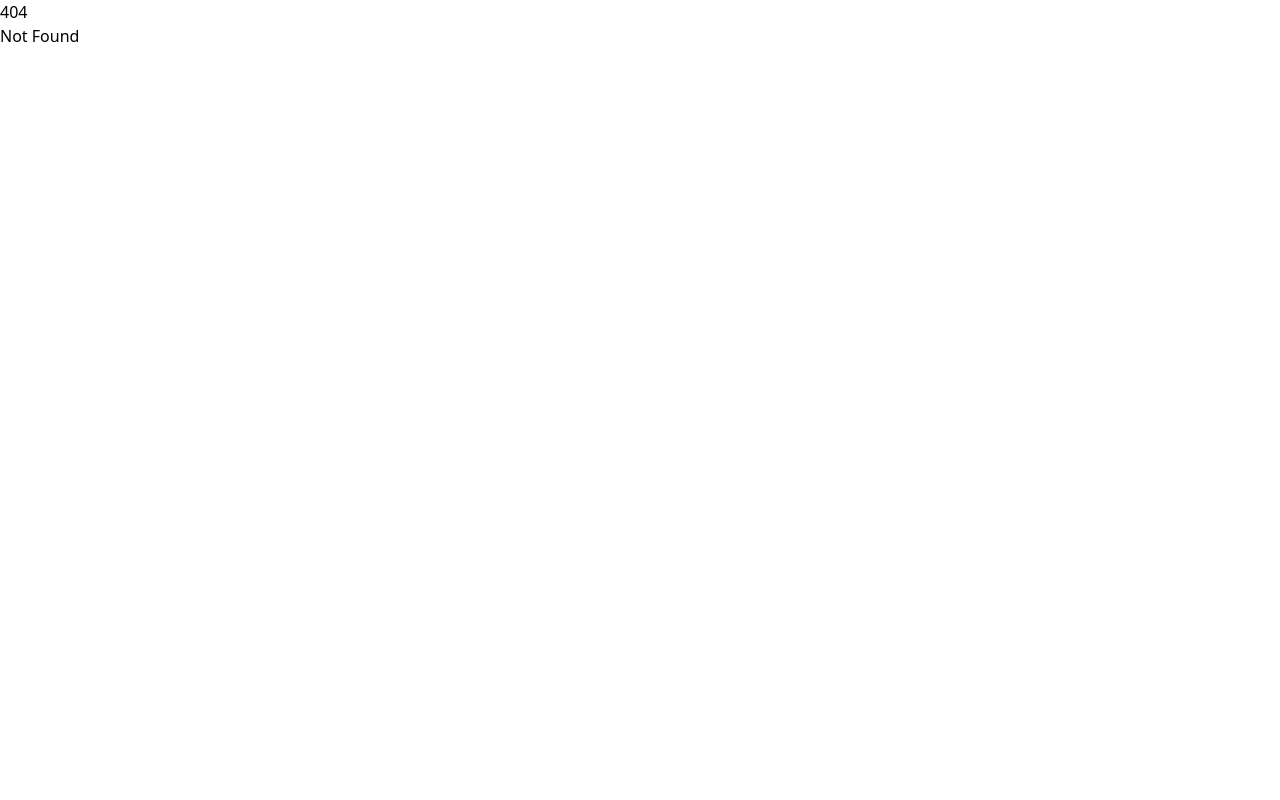
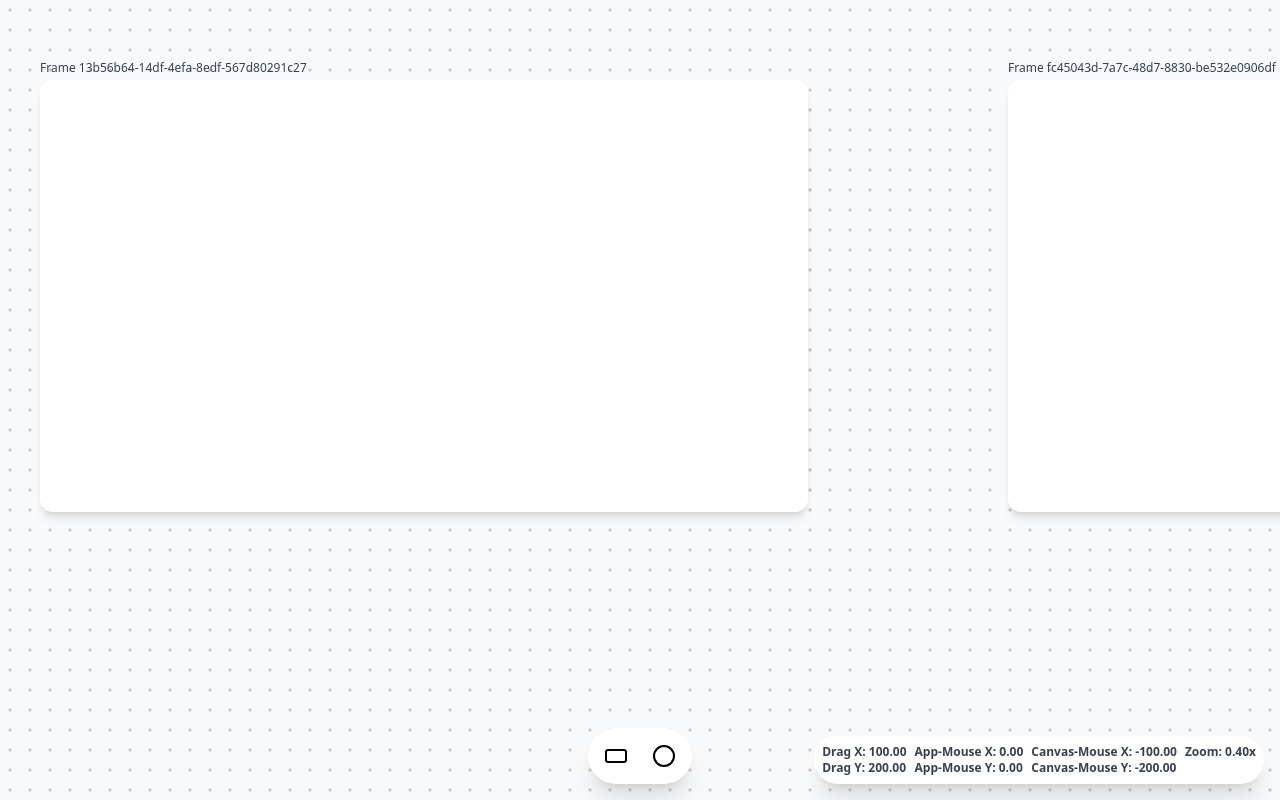
Before and after one commit to Julius-Babies/svelte-infinite-canvas, a SvelteKit app: page /mis-example in a window 1280 px wide. Before the commit this address had no page. Built offline with nearby package versions, Linux system fonts and the light colour scheme.

Commit message:
MIS Page + Calculate canvas mouse position

```diff
--- a/package.json
+++ b/package.json
@@ -22,5 +22,8 @@
 		"tailwindcss": "^4.1.13",
 		"typescript": "^5.9.2",
 		"vite": "^7.1.7"
+	},
+	"dependencies": {
+		"@lucide/svelte": "^0.546.0"
 	}
 }
--- a/src/lib/canvas/Canvas.svelte
+++ b/src/lib/canvas/Canvas.svelte
@@ -8,6 +8,7 @@
         minScale = 0.1,
         maxScale = 10,
         onCanvasClick,
+        container = $bindable(undefined),
         children,
     }: {
         scale?: number,
@@ -16,11 +17,11 @@
         minScale?: number,
         maxScale?: number,
         onCanvasClick?: (e: MouseEvent) => void,
+        container?: HTMLElement | null,
         children?: import('svelte').Snippet,
     } = $props();
 
     // State management
-    let containerRef: HTMLDivElement;
     let dragging = false;
     let spacePressed = false;
     let pointerId: number | null = null;
@@ -95,9 +96,9 @@
     // Zoom to a specific point. If animate=true, set targets and start animation,
     // otherwise apply immediately.
     function zoomToPoint(clientX: number, clientY: number, delta: number, animate = false) {
-        if (!containerRef) return;
+        if (!container) return;
 
-        const rect = containerRef.getBoundingClientRect();
+        const rect = container.getBoundingClientRect();
 
         // Mouse position relative to container (in screen space)
         const mouseX = clientX - rect.left;
@@ -300,8 +301,8 @@
                 y: (points[0].y + points[1].y) / 2
             };
 
-            if (!containerRef) return;
-            const rect = containerRef.getBoundingClientRect();
+            if (!container) return;
+            const rect = container.getBoundingClientRect();
 
             // Zoom around pinch center
             const centerX = pinchCenter.x - rect.left;
@@ -375,16 +376,16 @@
 
         // Zoom (+ / -)
         if (e.code === 'Equal' || e.code === 'NumpadAdd') {
-            if (!containerRef) return;
-            const rect = containerRef.getBoundingClientRect();
+            if (!container) return;
+            const rect = container.getBoundingClientRect();
             // animated zoom to center
             zoomToPoint(rect.width / 2, rect.height / 2, 0.3, true);
             e.preventDefault();
             return;
         }
         if (e.code === 'Minus' || e.code === 'NumpadSubtract') {
-            if (!containerRef) return;
-            const rect = containerRef.getBoundingClientRect();
+            if (!container) return;
+            const rect = container.getBoundingClientRect();
             zoomToPoint(rect.width / 2, rect.height / 2, -0.3, true);
             e.preventDefault();
             return;
@@ -503,7 +504,7 @@
 </script>
 
 <div
-        bind:this={containerRef}
+        bind:this={container}
         class="canvas-container"
         role="application"
         aria-hidden="true"
--- /dev/null
+++ b/src/lib/canvas/position.ts
@@ -0,0 +1,6 @@
+export interface Position {
+    x: number;
+    y: number;
+    width: number;
+    height: number;
+}
--- /dev/null
+++ b/src/lib/state/mouse.ts
@@ -0,0 +1,3 @@
+import {writable} from "svelte/store";
+
+export const mouse = writable({ x: 0, y: 0 });
--- a/src/routes/+layout.svelte
+++ b/src/routes/+layout.svelte
@@ -3,6 +3,7 @@
 	import favicon from '$lib/assets/favicon.svg';
     import {onMount} from "svelte";
     import {isCtrlPressed, isMetaPressed, isShiftPressed} from "$lib/state/keyboard";
+    import {mouse} from "$lib/state/mouse";
 
 	let { children } = $props();
 
@@ -18,12 +19,18 @@
         if (e.key === "Meta") isMetaPressed.set(false)
     }
 
+    function onMouseMove(e: MouseEvent) {
+        mouse.set({ x: e.clientX, y: e.clientY })
+    }
+
     onMount(() => {
         document.addEventListener("keydown", onKeyDown);
         document.addEventListener("keyup", onKeyUp);
+        document.addEventListener("mousemove", onMouseMove);
         return () => {
             document.removeEventListener("keydown", onKeyDown);
             document.removeEventListener("keyup", onKeyUp);
+            document.removeEventListener("mousemove", onMouseMove);
         }
     })
 </script>
--- /dev/null
+++ b/src/routes/mis-example/+page.svelte
@@ -0,0 +1,98 @@
+<script lang="ts">
+    import Canvas from "$lib/canvas/Canvas.svelte";
+    import {Circle, RectangleHorizontal} from "@lucide/svelte";
+    import {
+        canvasMousePosition,
+        canvasOffsetX,
+        canvasOffsetY,
+        canvasScale,
+        components,
+        frames, screenToWorld
+    } from "./state";
+    import {addRectangle} from "./toolbar";
+    import ComponentRenderer from "./ComponentRenderer.svelte";
+    import {onMount} from "svelte";
+    import {mouse} from "$lib/state/mouse";
+
+    let canvasContainer: HTMLDivElement | undefined = $state(undefined);
+
+    onMount(() => {
+        const mouseUnsubscriber = mouse.subscribe(mouse => {
+            if (!canvasContainer) return;
+            const canvasBoundingRect = canvasContainer.getBoundingClientRect();
+            const mousePosition = screenToWorld(
+                mouse.x,
+                mouse.y,
+                canvasBoundingRect,
+                $canvasOffsetX,
+                $canvasOffsetY,
+                $canvasScale
+            )
+            canvasMousePosition.set({x: mousePosition.worldX, y: mousePosition.worldY})
+        })
+
+        return () => {
+            mouseUnsubscriber();
+        }
+    })
+</script>
+
+<div class="relative w-full h-full">
+    <Canvas
+            bind:scale={$canvasScale}
+            bind:x={$canvasOffsetX}
+            bind:y={$canvasOffsetY}
+            bind:container={canvasContainer}
+    >
+
+        {#each $frames as frame}
+            <div
+                    class="absolute bg-white rounded-4xl shadow-xl"
+                    style="left: {frame.position.x}px; top: {frame.position.y}px; width: {frame.position.width}px; height: {frame.position.height}px;"
+            >
+                <div class="absolute -top-5 left-0 w-full text-xs text-gray-700 text-nowrap text-ellipsis overflow-hidden" style="zoom: {1/$canvasScale};">
+                    Frame {frame.id}
+                </div>
+            </div>
+        {/each}
+
+        {#each $components as component}
+            <ComponentRenderer {component} />
+        {/each}
+
+    </Canvas>
+
+    <div class="absolute bottom-4 left-0 w-full flex justify-center items-center">
+        <div class="bg-white rounded-4xl shadow-xl p-2 flex flex-row gap-2 items-center">
+            <button
+                    onclick={addRectangle}
+                    class="rounded-full h-10 w-10 flex justify-center items-center transition-colors hover:bg-gray-200 cursor-pointer"
+            >
+                <RectangleHorizontal class="w-6 h-6" />
+            </button>
+            <button
+                    class="rounded-full h-10 w-10 flex justify-center items-center transition-colors hover:bg-gray-200 cursor-pointer"
+            >
+                <Circle class="w-6 h-6" />
+            </button>
+        </div>
+    </div>
+
+    <div class="absolute bottom-4 right-4 flex justify-center items-center bg-white rounded-4xl shadow-xl p-2 gap-2">
+        <div class="flex flex-col text-xs font-semibold text-gray-700">
+            <span>Drag X: {$canvasOffsetX.toFixed(2)}</span>
+            <span>Drag Y: {$canvasOffsetY.toFixed(2)}</span>
+        </div>
+        <div class="flex flex-col text-xs font-semibold text-gray-700">
+            <span>App-Mouse X: {$mouse.x.toFixed(2)}</span>
+            <span>App-Mouse Y: {$mouse.y.toFixed(2)}</span>
+        </div>
+        <div class="flex flex-col text-xs font-semibold text-gray-700">
+            <span>Canvas-Mouse X: {$canvasMousePosition.x.toFixed(2)}</span>
+            <span>Canvas-Mouse Y: {$canvasMousePosition.y.toFixed(2)}</span>
+        </div>
+        <div class="text-xs font-semibold text-gray-700 self-start">
+            Zoom: {$canvasScale.toFixed(2)}x
+        </div>
+    </div>
+</div>
--- /dev/null
+++ b/src/routes/mis-example/ComponentRenderer.svelte
@@ -0,0 +1,19 @@
+<script lang="ts">
+    import type {Component} from "./component";
+    import Rectangle from "./components/Rectangle.svelte";
+
+    let {
+        component
+    }: {
+        component: Component
+    } = $props();
+</script>
+
+<div
+        class="absolute"
+        style="left: {component.position.x}px; top: {component.position.y}px; width: {component.position.width}px; height: {component.position.height}px;"
+>
+    {#if component.type === "rectangle"}
+        <Rectangle rectangle={component} />
+    {/if}
+</div>
--- /dev/null
+++ b/src/routes/mis-example/component.ts
@@ -0,0 +1,14 @@
+import type {Position} from "$lib/canvas/position";
+
+export interface BaseComponent {
+    id: string;
+    frame: string | null;
+    position: Position
+}
+
+export type Component = Rectangle;
+
+export interface Rectangle extends BaseComponent {
+    color: string;
+    type: "rectangle";
+}
--- /dev/null
+++ b/src/routes/mis-example/components/Rectangle.svelte
@@ -0,0 +1,16 @@
+<script lang="ts">
+    import type {Rectangle} from "../component";
+
+    let {
+        rectangle
+    }: {
+        rectangle: Rectangle
+    } = $props();
+</script>
+
+<div
+        class="absolute"
+        style={`width: ${rectangle.position.width}px; height: ${rectangle.position.height}px; top: 0; left: 0; background-color: ${rectangle.color};`}
+>
+
+</div>
--- /dev/null
+++ b/src/routes/mis-example/frame.ts
@@ -0,0 +1,27 @@
+import type {Position} from "$lib/canvas/position";
+
+export interface Frame {
+    id: string;
+    position: Position
+}
+
+export let initial: Frame[] = [
+    {
+        id: crypto.randomUUID(),
+        position: {
+            x: 0,
+            y: 0,
+            width: 1920,
+            height: 1080
+        }
+    },
+    {
+        id: crypto.randomUUID(),
+        position: {
+            x: 1920+500,
+            y: 0,
+            width: 1920,
+            height: 1080
+        }
+    }
+]
--- /dev/null
+++ b/src/routes/mis-example/state.ts
@@ -0,0 +1,29 @@
+import type {Component} from "./component";
+import {initial as initialFrames} from "./frame";
+import {writable} from "svelte/store";
+
+export let components = writable<Component[]>([]);
+export let frames = writable(initialFrames);
+
+export let canvasScale = writable(.4);
+export let canvasOffsetX = writable(100);
+export let canvasOffsetY = writable(200);
+
+export let canvasMousePosition = writable({x: 0, y: 0});
+
+export function screenToWorld(
+    mouseX: number,
+    mouseY: number,
+    canvasBoundingRect: DOMRect,
+    x: number,
+    y: number,
+    scale: number
+): { worldX: number; worldY: number } {
+    const localX = mouseX - canvasBoundingRect.left;
+    const localY = mouseY - canvasBoundingRect.top;
+
+    const worldX = (localX - x * scale) / scale;
+    const worldY = (localY - y * scale) / scale;
+
+    return { worldX, worldY };
+}
--- /dev/null
+++ b/src/routes/mis-example/toolbar.ts
@@ -0,0 +1,20 @@
+import type {Rectangle} from "./component";
+import {get} from "svelte/store";
+import {canvasOffsetX, canvasOffsetY, components} from "./state";
+
+export function addRectangle() {
+    const rectangle: Rectangle = {
+        id: crypto.randomUUID(),
+        position: {
+            x: get(canvasOffsetX) + 400,
+            y: get(canvasOffsetY) + 400,
+            width: 200,
+            height: 100
+        },
+        type: "rectangle",
+        color: "#1c65b4",
+        frame: null
+    }
+
+    components.update(value => [...value, rectangle]);
+}
```
Also changed, not shown: 1 other file (tests, documents, lock files or other folders).
